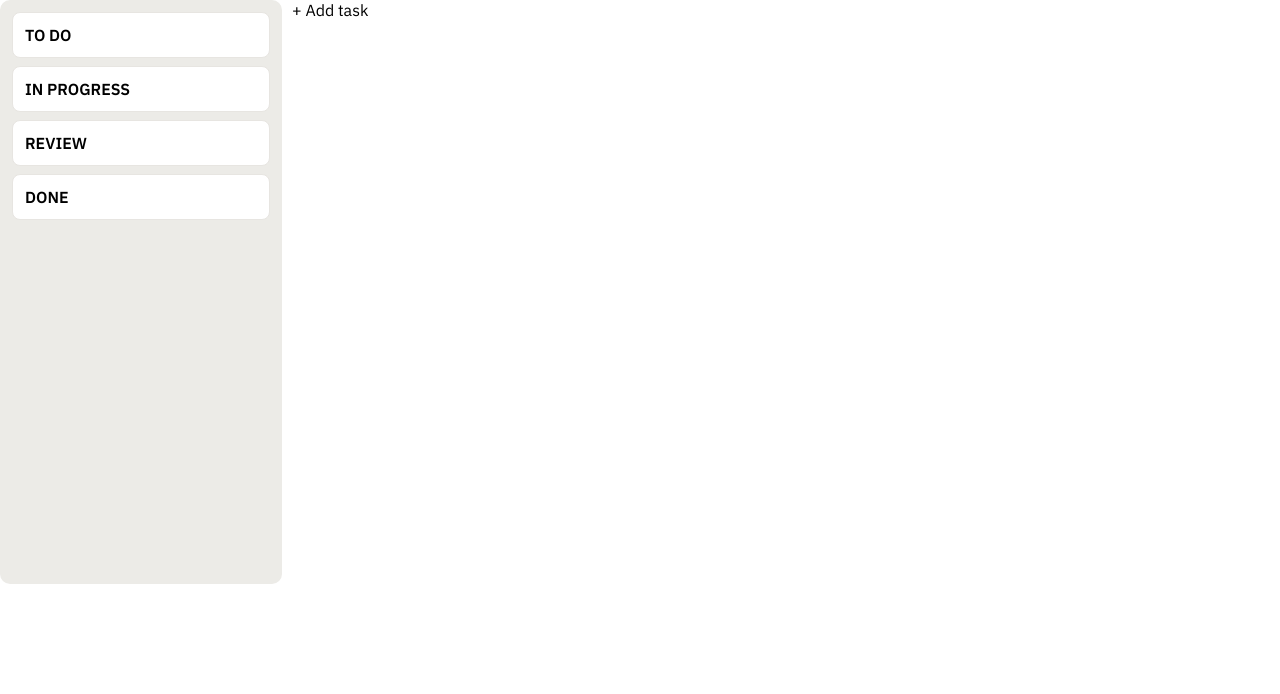
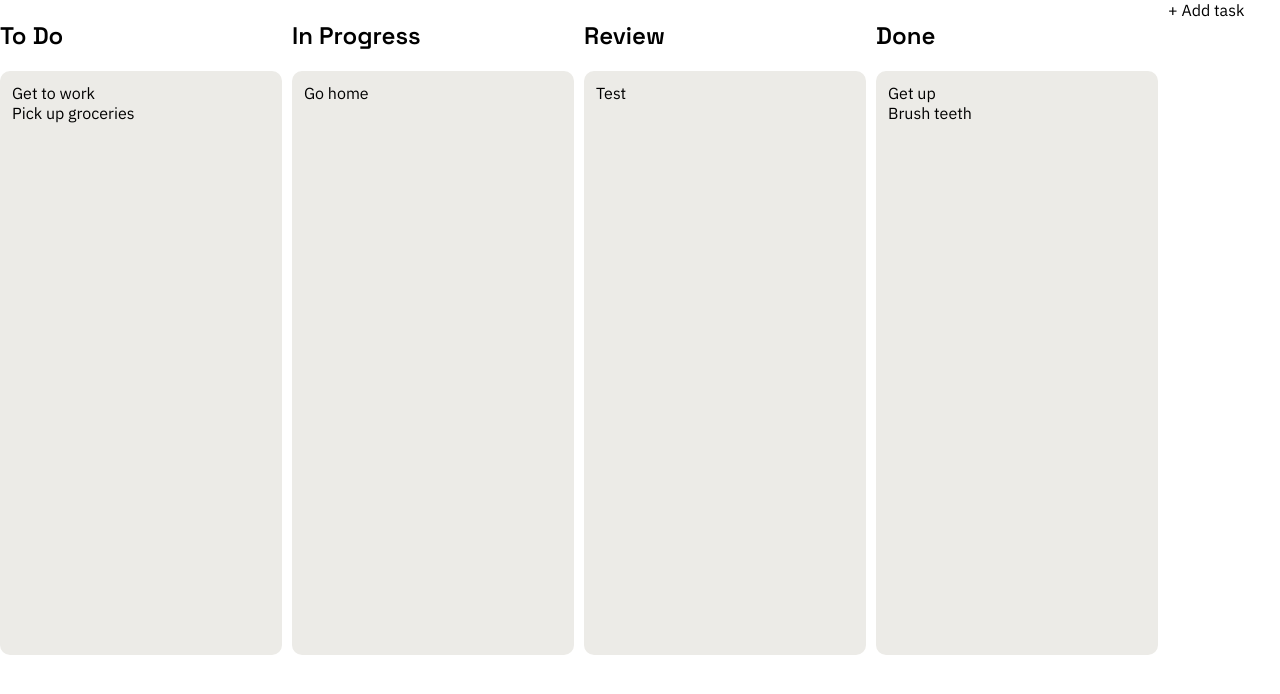
Before and after one commit to makzylinski/TaskFlow, an Angular app in the folder task-flow-frontend/: page / in a window 1280 px wide. Shown: the top 694 px of the page. Built offline with nearby package versions, Linux system fonts and the light colour scheme.

Commit message:
column drag and drop

```diff
--- a/task-flow-frontend/src/app/components/column/column.html
+++ b/task-flow-frontend/src/app/components/column/column.html
@@ -1,10 +1,20 @@
-<div class="column">
-  <div cdkDropList class="example-list" (cdkDropListDropped)="drop($event)">
-    @for (column of columns; track column.id) {
-      <div class="column__wrapper" cdkDrag>
-        <div class="column__name">{{ column.name.toUpperCase() }}</div>
+<div class="column" cdkDropListGroup>
+  @for (col of columns; track col.id) {
+    <div class="example-container">
+      <h2>{{ col.name }}</h2>
+
+      <div
+        cdkDropList
+        [cdkDropListData]="col.tasks"
+        class="example-list"
+        (cdkDropListDropped)="drop($event)"
+      >
+        @for (item of col.tasks; track item) {
+          <div class="example-box" cdkDrag>{{ item }}</div>
+        }
       </div>
-    }
-  </div>
+    </div>
+  }
+
   <div class="column__footer">+ Add task</div>
 </div>
--- a/task-flow-frontend/src/app/components/column/column.scss
+++ b/task-flow-frontend/src/app/components/column/column.scss
@@ -2,6 +2,8 @@
   display: flex;
   flex-direction: row;
   gap: 10px;
+  user-select: none;
+  -webkit-user-select: none; /* Safari */
 
   &__wrapper {
     background: #fff;
--- a/task-flow-frontend/src/app/components/column/column.ts
+++ b/task-flow-frontend/src/app/components/column/column.ts
@@ -1,6 +1,11 @@
-import { CdkDragDrop, DragDropModule, moveItemInArray } from '@angular/cdk/drag-drop';
+import {
+  CdkDragDrop,
+  DragDropModule,
+  moveItemInArray,
+  transferArrayItem,
+} from '@angular/cdk/drag-drop';
 import { Component, inject, OnInit } from '@angular/core';
-import { ColumnService } from '../../services/column-service';
+import { BoardColumn, ColumnService } from '../../services/column-service';
 
 @Component({
   imports: [DragDropModule],
@@ -9,15 +14,23 @@ import { ColumnService } from '../../services/column-service';
   templateUrl: './column.html',
 })
 export class Column implements OnInit {
-  columns: { id: number; name: string }[] = [];
-
+  columns: BoardColumn[] = [];
   columnService = inject(ColumnService);
 
   ngOnInit(): void {
     this.columns = this.columnService.getColumns();
   }
 
-  drop(event: CdkDragDrop<{ id: number; name: string }[]>) {
-    moveItemInArray(this.columns, event.previousIndex, event.currentIndex);
+  drop(event: CdkDragDrop<string[]>) {
+    if (event.previousContainer === event.container) {
+      moveItemInArray(event.container.data, event.previousIndex, event.currentIndex);
+    } else {
+      transferArrayItem(
+        event.previousContainer.data,
+        event.container.data,
+        event.previousIndex,
+        event.currentIndex,
+      );
+    }
   }
 }
--- a/task-flow-frontend/src/app/services/column-service.ts
+++ b/task-flow-frontend/src/app/services/column-service.ts
@@ -1,24 +1,18 @@
 import { Service } from '@angular/core';
+
+export interface BoardColumn {
+  id: number;
+  name: string;
+  tasks: string[];
+}
 
 @Service()
 export class ColumnService {
-  private columns: { id: number; name: string }[] = [
-    {
-      id: 1,
-      name: 'To Do',
-    },
-    {
-      id: 2,
-      name: 'In Progress',
-    },
-    {
-      id: 3,
-      name: 'Review',
-    },
-    {
-      id: 4,
-      name: 'Done',
-    },
+  private columns: BoardColumn[] = [
+    { id: 1, name: 'To Do', tasks: ['Get to work', 'Pick up groceries'] },
+    { id: 2, name: 'In Progress', tasks: ['Go home'] },
+    { id: 3, name: 'Review', tasks: ['Test'] },
+    { id: 4, name: 'Done', tasks: ['Get up', 'Brush teeth'] },
   ];
 
   getColumns = () => this.columns;
```
